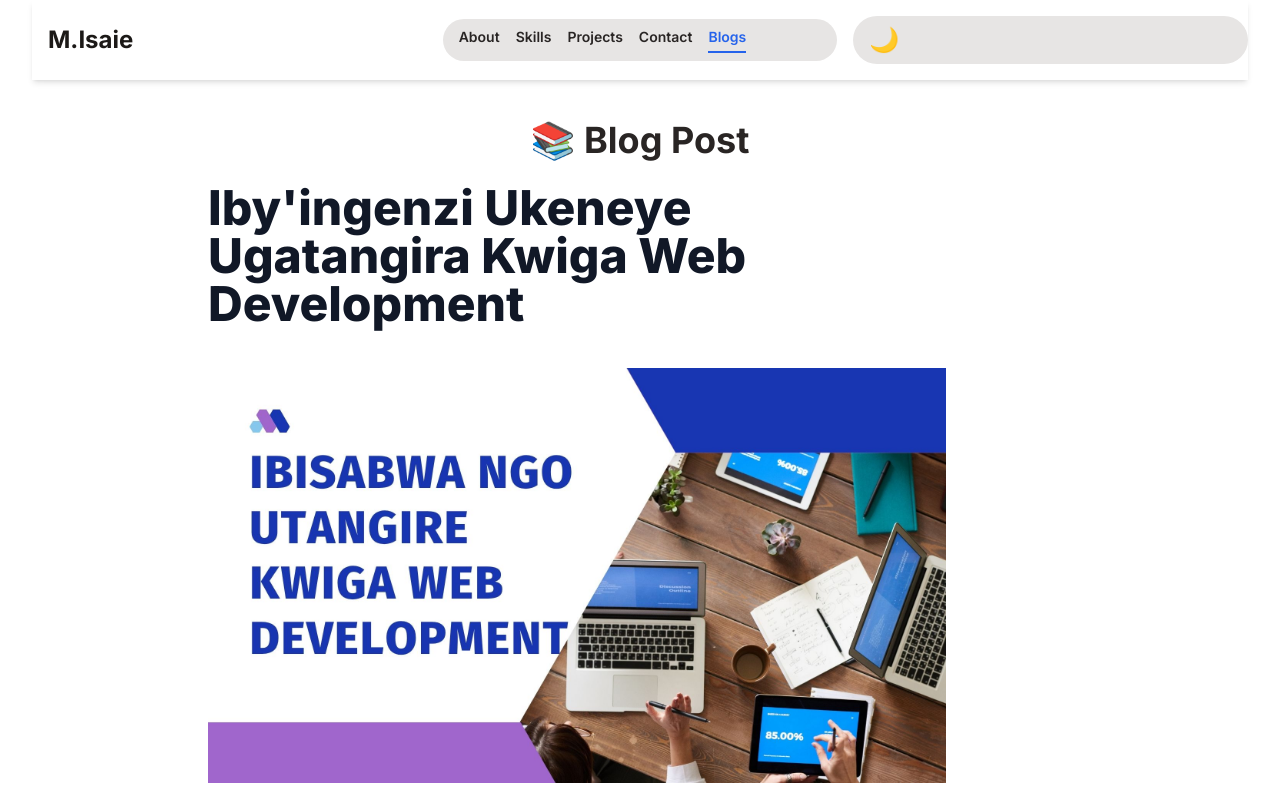
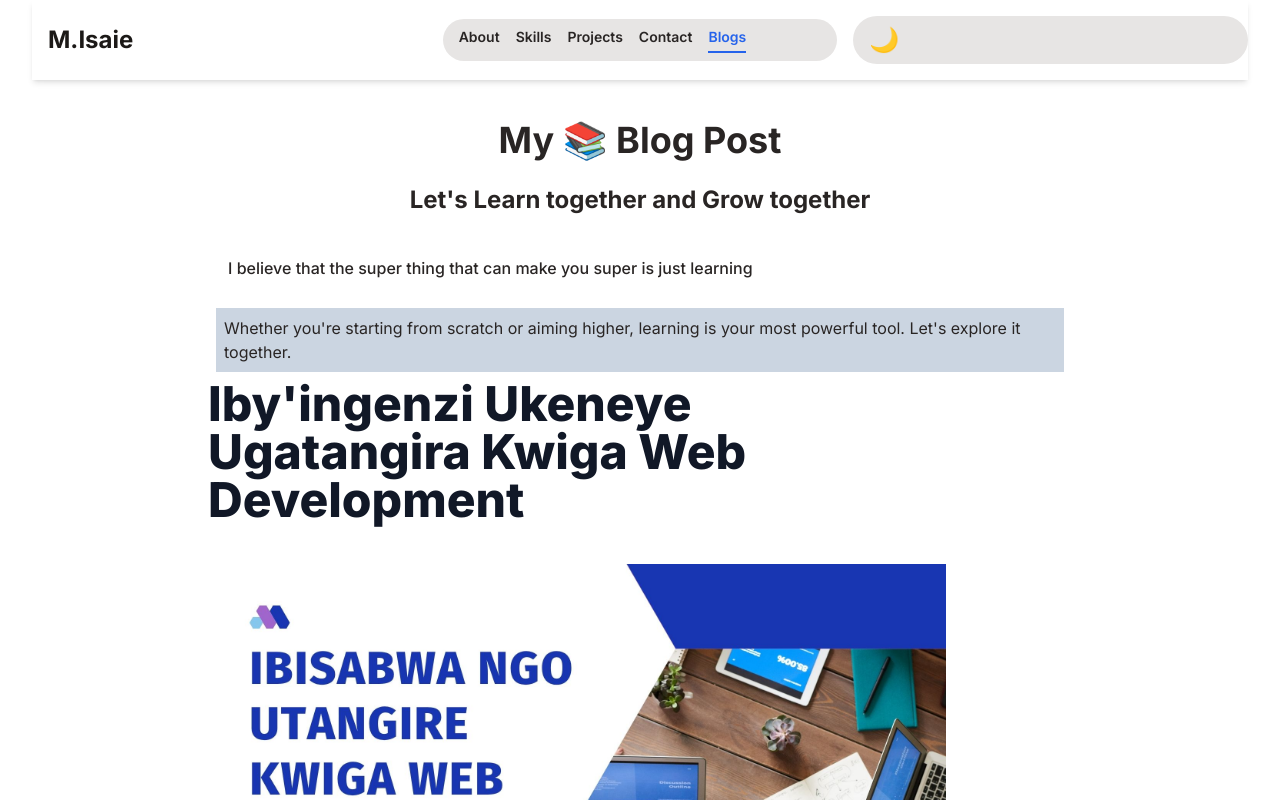
Before and after one commit to mugishaisaie/Mugisha-Isaie, a React (Vite) app: page /blogs in a window 1280 px wide. Shown: the top 800 px of the page. Built offline with nearby package versions, Linux system fonts and the light colour scheme.

Commit message:
adding some starter blogs into my portifolio

```diff
--- a/src/posts/BlogDetails.jsx
+++ b/src/posts/BlogDetails.jsx
@@ -4,7 +4,10 @@ import content from '../posts/what_you_need_to_start_web_development.md?raw'
 export default function BlogDetails() {
   return (
     <div className="px-4 py-10 max-w-4xl mx-auto">
-      <h1 className="text-4xl font-bold mb-6 text-center">📚 Blog Post</h1>
+      <h1 className="text-4xl font-bold mb-6 text-center">My 📚 Blog Post</h1>
+      <h3 className='text-center m-5 font-bold text-2xl'>Let's Learn together and Grow together</h3>
+<p className='p-5 font-medium'>I believe that the super thing that can make you super is just learning</p>
+<p className='m-2 text-md bg-slate-300 p-2'>Whether you're starting from scratch or aiming higher, learning is your most powerful tool. Let's explore it together.</p>
       <div className="prose prose-lg">
         <Markdown>{content}</Markdown>
       </div>
```
